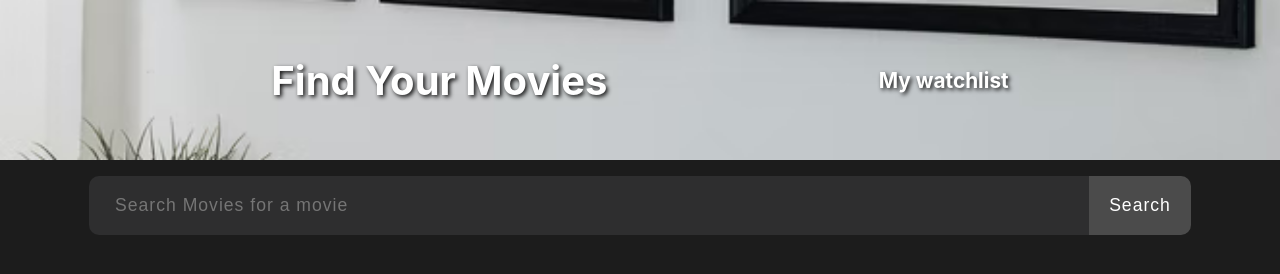
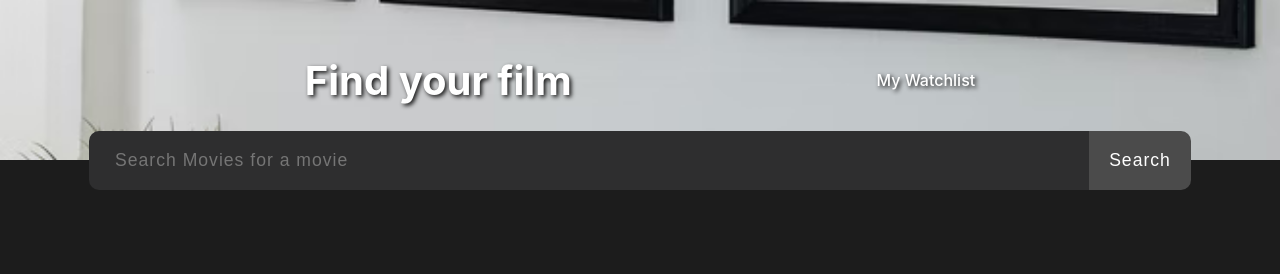
Before and after one commit to dev-ankit-mishra/Movie-Watchlist, a website built with Vite: page movie-watchlist/index.html in a window 1280 px wide. Built offline with nearby package versions, Linux system fonts and the light colour scheme; no server answers.

Commit message:
added styling of header section

```diff
--- a/movie-watchlist/index.html
+++ b/movie-watchlist/index.html
@@ -9,8 +9,8 @@
   <body>
     <main class="app">
       <header class="app-header">
-        <h1>Find Your Movies</h1>
-        <p>My watchlist</p>
+        <h1>Find your film</h1>
+        <p>My Watchlist</p>
       </header>
       <section class="movies">
         <form class="movie-form">
--- a/movie-watchlist/src/style.css
+++ b/movie-watchlist/src/style.css
@@ -39,8 +39,8 @@ header > h1{
 }
 
 header > p{
-    font-size: 1.3rem;
-    font-weight: bold;
+    font-size: 1rem;
+    font-weight: 500;
     cursor: pointer;
 }
 
@@ -51,6 +51,8 @@ header > p{
 }
 
 .movie-form{
+    margin-top : -45px;
+    margin-bottom: 45px;
     display: flex;
     flex-direction: row;
     align-items: center;
@@ -88,9 +90,6 @@ header > p{
     border-radius: 0 10px 10px 0;
     cursor: pointer;
 
-
-
-
 }
 
 .movies-container{
@@ -127,6 +126,8 @@ header > p{
     font-size: 14px;
     font-family: Inter, sans-serif;
     font-weight: 400;
+    letter-spacing: 0.5px;
+    line-height: 1.2rem;
 }
 
 .movie-details > p >span{
```
